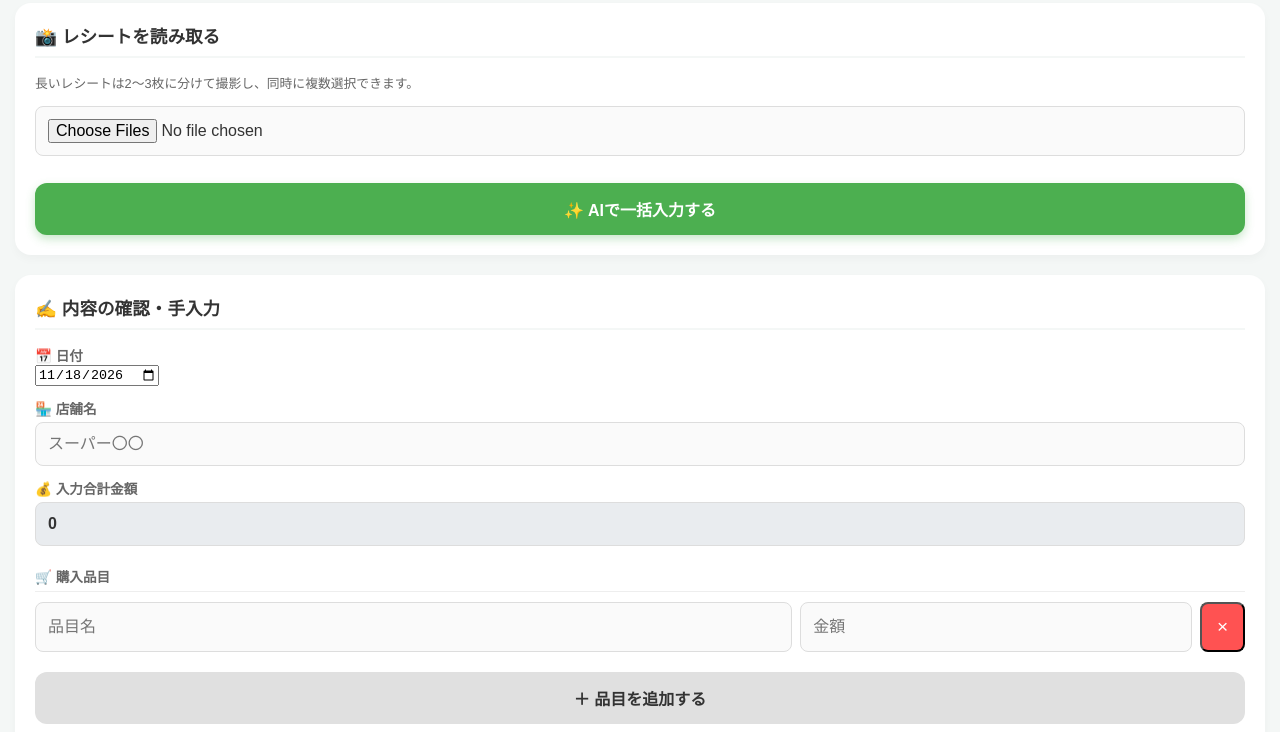
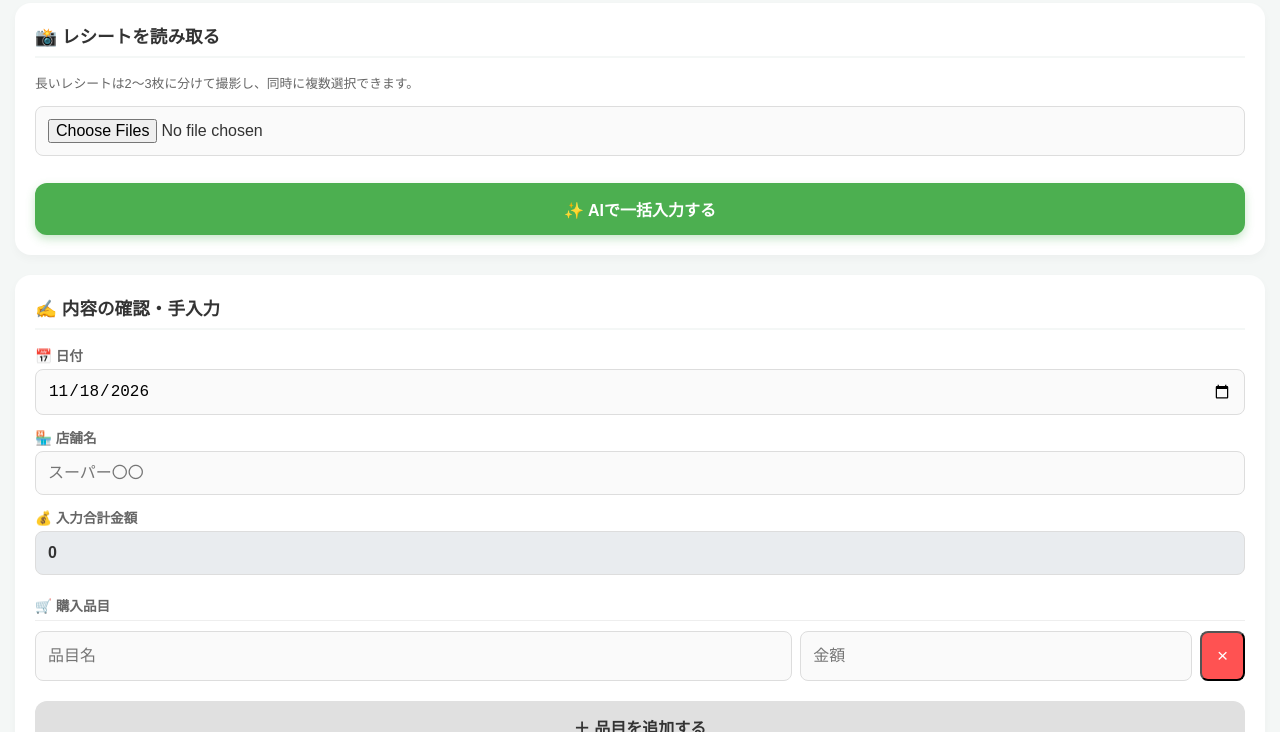
Before and after one commit to hoshinos804-git/line_api_budget, a plain HTML site: page index.html in a window 1280 px wide. Shown: the part 68-800 px from the top of the page. Drawn offline with Linux system fonts and the light colour scheme.

Commit message:
Update index.html

```diff
--- a/index.html
+++ b/index.html
@@ -69,7 +69,7 @@
       color: #666;
       margin-top: 12px;
     }
-    input[type="text"], input[type="number"], input[type="file"] {
+    input[type="text"], input[type="number"], input[type="file"], input[type="date"] {
       width: 100%;
       padding: 12px;
       margin-top: 4px;
@@ -79,7 +79,7 @@
       font-size: 1rem;
       background-color: #fafafa;
     }
-    input[type="text"]:focus, input[type="number"]:focus {
+    input[type="text"]:focus, input[type="number"]:focus, input[type="date"]:focus {
       outline: none;
       border-color: var(--primary);
       background-color: #fff;
```
